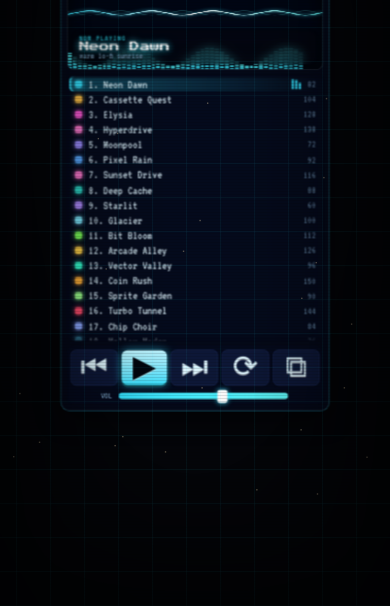
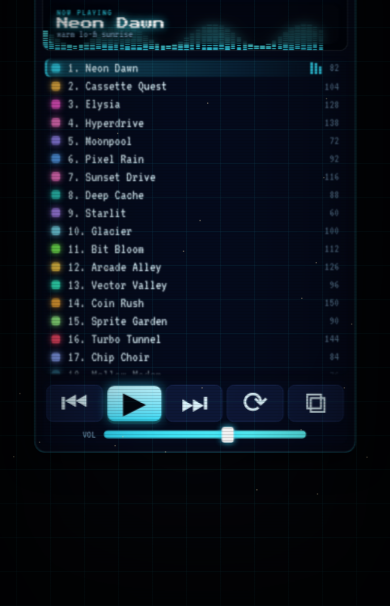
Before and after one commit to Salinator513/grindwave-jukebox, a plain HTML site: page index.html in a window 390 px wide. Shown: the part 238-844 px from the top of the page. Drawn offline with Linux system fonts and the light colour scheme; files whose address does not match are found by name.

Commit message:
Mobile: scale box up to .86 (bigger readable text + taller box); shrink button CSS to keep transport buttons the same rendered size
Co-Authored-By: Claude Opus 4.8 <noreply@anthropic.com>
Claude-Session: https://claude.ai/code/session_01HbXoDf3t61J3Ytb8L1aLxo

```diff
--- a/index.html
+++ b/index.html
@@ -296,7 +296,7 @@ body.mobile{ overflow-x:hidden;overflow-y:auto;display:flex;flex-direction:colum
   height:auto;min-height:100dvh;-webkit-overflow-scrolling:touch;cursor:auto !important;font-size:14px;
   padding:calc(env(safe-area-inset-top) + 4px) env(safe-area-inset-right) calc(env(safe-area-inset-bottom) + 10px) env(safe-area-inset-left); }
 body.mobile #cur{display:none}
-body.mobile .wrap{width:min(420px,96vw);margin:auto;transform:scale(.72);transform-origin:center center}  /* compact build, then scaled down to a contained centered box — bigger than the old .5 version */
+body.mobile .wrap{width:min(420px,96vw);margin:auto;transform:scale(.86);transform-origin:center center}  /* contained centered box — scaled up for bigger readable text (buttons shrunk in CSS to stay put) */
 /* tabs — tiny, edge-faded horizontal scroll */
 body.mobile .tabs{flex-wrap:nowrap;overflow-x:auto;scrollbar-width:none;gap:5px;padding-left:3px;
   -webkit-mask-image:linear-gradient(90deg,transparent,#000 12px,#000 calc(100% - 12px),transparent);
@@ -330,8 +330,8 @@ body.mobile .row .dur{display:none}
 body.mobile .dot{width:10px;height:10px}
 /* controls — compact; each button fills its slot so the whole bordered area is tappable; vol on its own row */
 body.mobile .controls{flex-wrap:wrap;justify-content:center;gap:5px;padding:5px}
-body.mobile button.btn{flex:1 1 0;min-width:0;padding:3px 0;font-size:42px;line-height:1;border-radius:8px;min-height:48px;font-variant-emoji:text}
-body.mobile .play{flex:1.3 1 0;font-size:46px}
+body.mobile button.btn{flex:1 1 0;min-width:0;padding:3px 0;font-size:35px;line-height:1;border-radius:8px;min-height:40px;font-variant-emoji:text}  /* shrunk to offset the .86 box scale → transport buttons stay the same rendered size while everything else grows */
+body.mobile .play{flex:1.3 1 0;font-size:38px}
 body.mobile .vol{margin-left:0;flex:1 1 100%;width:100%;justify-content:center;margin-top:3px;font-size:13px}
 body.mobile input[type=range]{width:68%;height:9px}
 /* drop desktop-only chrome that overflowed awkwardly on phones */
```
